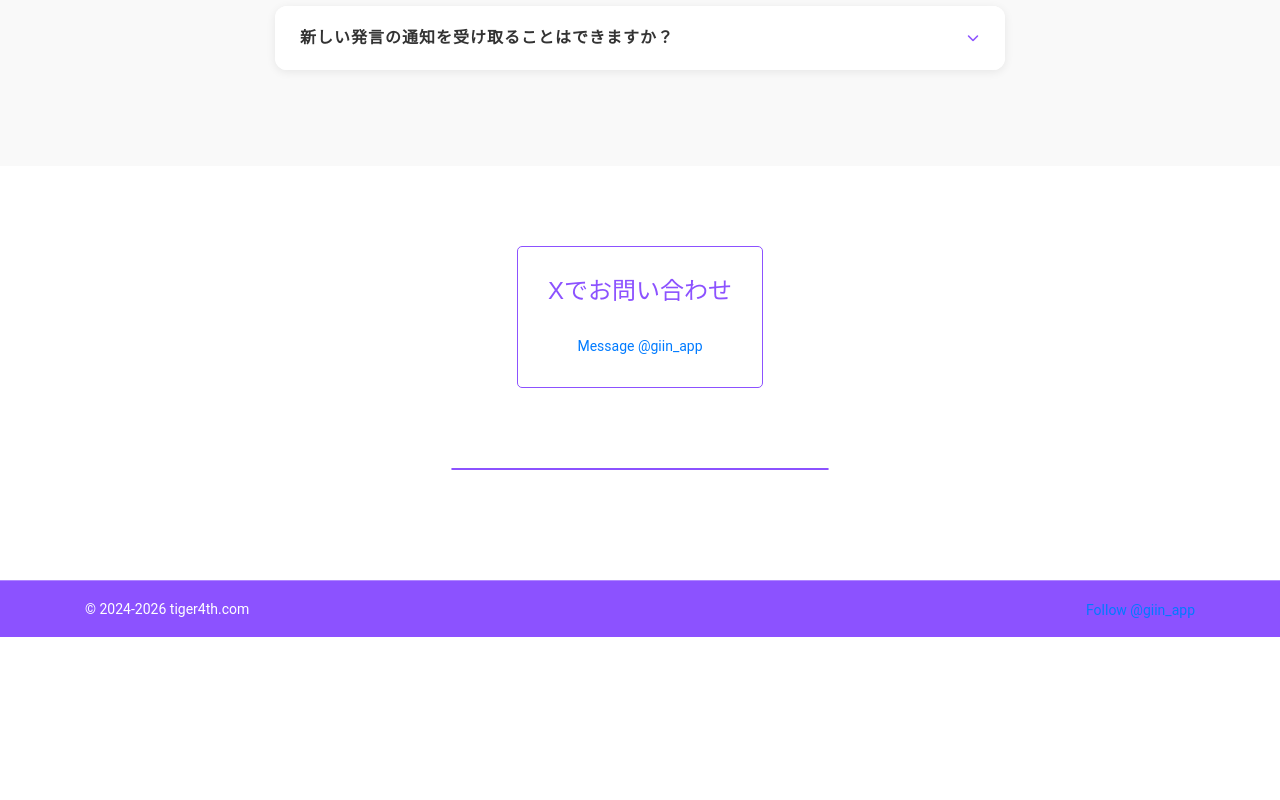
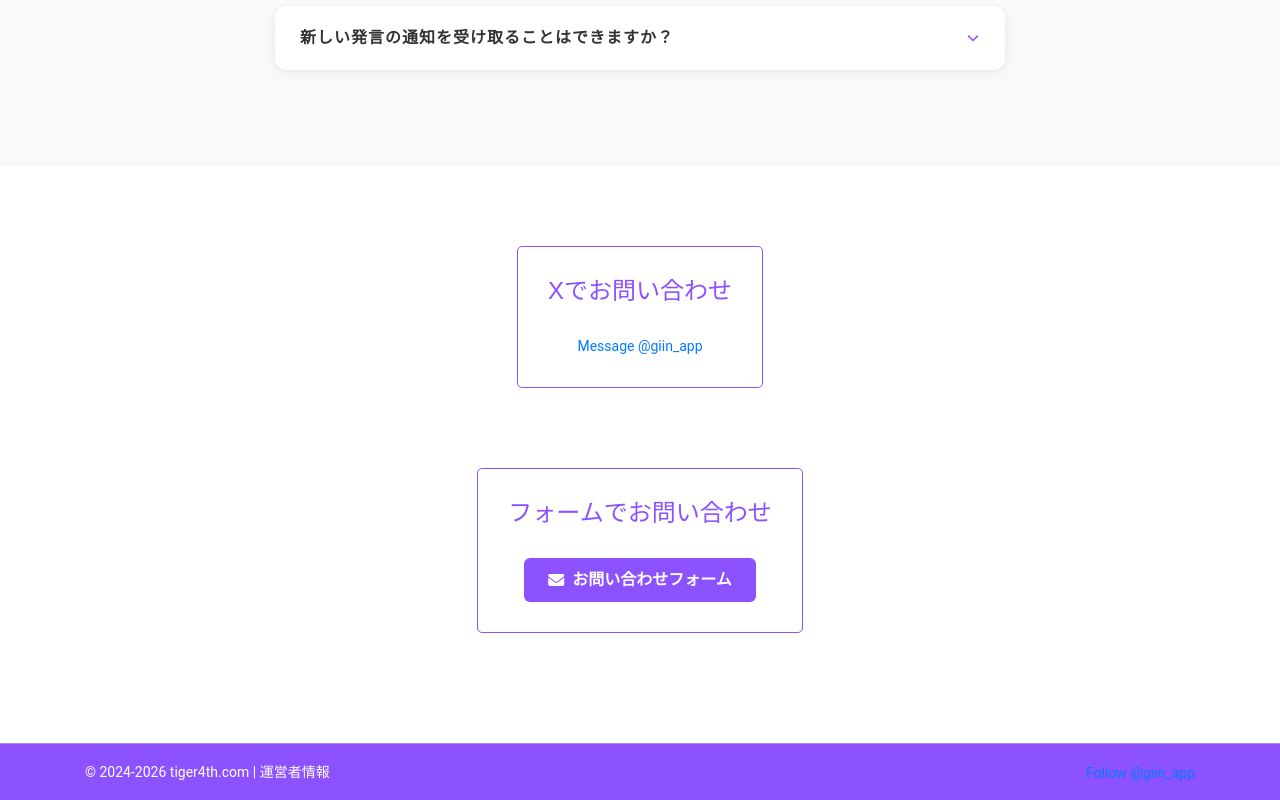
Before and after one commit to tiger4th/lp, a plain HTML site: page giin/index.html in a window 1280 px wide. Shown: the part 5691-6491 px from the top of the page. Before the commit the page ends 6328 px from the top, so only its background shows below. Drawn offline with Linux system fonts and the light colour scheme; a script that the page names is missing; files whose address does not match are found by name; a web font is replaced by a local one.

Commit message:
お問い合わせ・運営者情報リンク変更

```diff
--- a/giin/css/main.css
+++ b/giin/css/main.css
@@ -2072,17 +2072,30 @@ textarea {
   border: 1px solid #8C52FF;
 }
 
-#contact .contact-title {
+#contact .contact-title,
+#contact2 .contact-title {
   color: #8C52FF;
   font-size: 24px !important;
 }
 
-#contact2 .contact-block {
-  padding: 0 8px !important;
-}
-
-#contact2 .formrun-embed {
-  width: 360px;
+.btn-contact {
+  display: inline-flex;
+  align-items: center;
+  justify-content: center;
+  gap: 8px;
+  background-color: #8C52FF;
+  color: #fff;
+  font-size: 16px;
+  font-weight: 600;
+  padding: 10px 24px;
+  border-radius: 6px;
+  transition: all 0.3s ease;
+}
+
+.btn-contact:hover {
+  color: #fff;
+  background-color: #7339e6;
+  box-shadow: 0 4px 12px rgba(140, 82, 255, 0.3);
 }
 
 .offset-top {
--- a/giin/index.html
+++ b/giin/index.html
@@ -840,8 +840,13 @@
       <div class="container">
         <div class="row justify-content-center">
           <div class="contact-block">
-            <script src="https://sdk.form.run/js/v2/embed.js"></script>
-            <div class="formrun-embed" data-formrun-form="@tiger4th-giin" data-formrun-redirect="true">
+            <div>
+              <h2 class="contact-title">フォームでお問い合わせ</h2>
+            </div>
+            <div>
+              <a href="https://tiger4th.com/about" target="_blank" rel="noopener" class="btn-contact">
+                <i class="fa-solid fa-envelope"></i>お問い合わせフォーム
+              </a>
             </div>
           </div>
         </div>
@@ -863,7 +868,8 @@
             <div class="col-md-12">
               <div class="site-info float-left">
                 <p>&copy; 2024-<span id="current-year"></span> <a href="https://tiger4th.com/"
-                    target="_blank" rel="noopener">tiger4th.com</a></p>
+                    target="_blank" rel="noopener">tiger4th.com</a> | <a href="https://tiger4th.com/about"
+                    target="_blank" rel="noopener">運営者情報</a></p>
               </div>
               <div class="float-right">
                 <ul class="footer-social">
```
